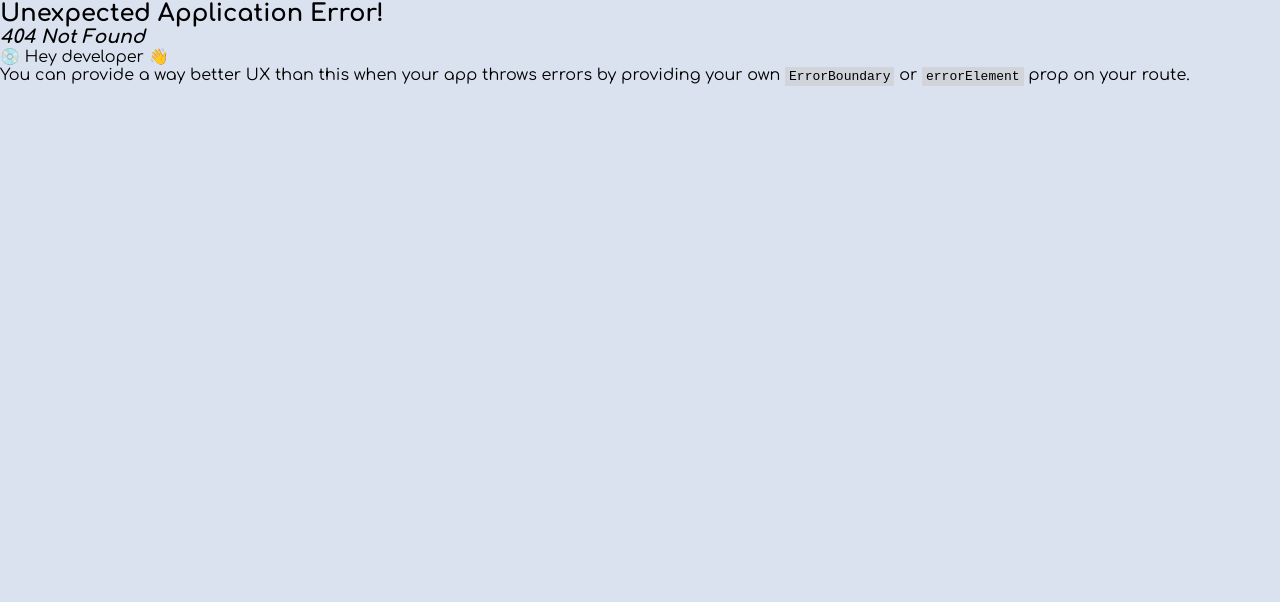
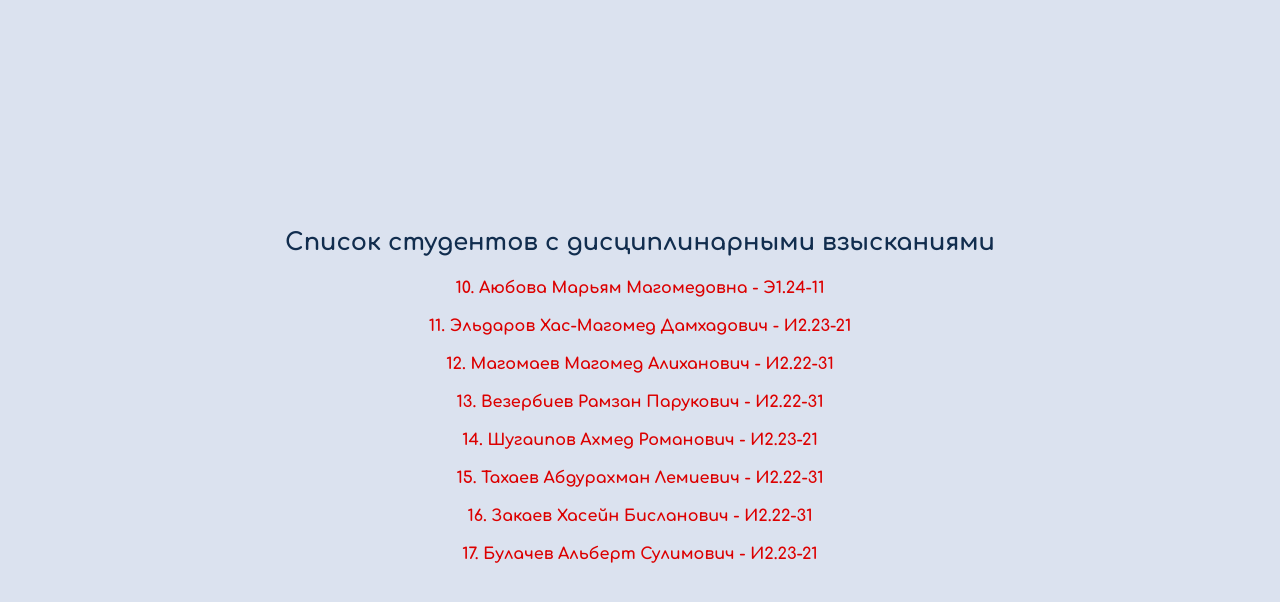
Before and after one commit to altairmsr/ggkit_dashboard, a React (Vite) app: page /redlist in a window 1280 px wide. Before the commit this address had no page. Shown: the top 602 px of the page. Built offline with nearby package versions, Linux system fonts and the light colour scheme.

Commit message:
updated redlist

```diff
--- a/package.json
+++ b/package.json
@@ -11,6 +11,7 @@
 	},
 	"dependencies": {
 		"@splidejs/react-splide": "^0.7.12",
+		"package.json": "^0.0.0",
 		"react": "^18.3.1",
 		"react-dom": "^18.3.1",
 		"react-router-dom": "^6.26.2",
@@ -26,6 +27,6 @@
 		"eslint-plugin-react-hooks": "^5.1.0-rc.0",
 		"eslint-plugin-react-refresh": "^0.4.9",
 		"globals": "^15.9.0",
-		"vite": "^5.4.11"
+		"vite": "^6.3.5"
 	}
 }
--- a/src/pages/Punishment/Punishment.jsx
+++ b/src/pages/Punishment/Punishment.jsx
@@ -40,23 +40,6 @@ const Punishment = () => {
 	const [people, setPeople] = useState(slideEl);
 	const [index, setIndex] = useState(0);
 
-	useEffect(() => {
-		const lastIndex = people.length - 1;
-		if (index < 0) {
-			setIndex(lastIndex);
-		}
-		if (index > lastIndex) {
-			setIndex(0);
-		}
-	}, [index, people]);
-
-	useEffect(() => {
-		let slider = setInterval(() => {
-			setIndex(index + 1);
-		}, 5000);
-		return () => clearInterval(slider);
-	}, [index]);
-
 	return (
 		<section className={style.page}>
 			<div className={style.cont}>
--- /dev/null
+++ b/src/pages/RedList/CarouselItem.jsx
@@ -0,0 +1,23 @@
+import React, { useRef, useEffect } from "react";
+import "./RedList.scss";
+
+const CarouselItem = ({ items, duration = 50 }) => {
+  return (
+    <div className="carousel-wrapper">
+      <div
+        className="carousel-content"
+        style={{
+          animationDuration: `${duration}s`,
+        }}
+      >
+        {[...items, ...items].map((item, index) => (
+          <div key={item.id} className="carousel-item">
+            {item.id}. {item.name} - {item.group}
+          </div>
+        ))}
+      </div>
+    </div>
+  );
+};
+
+export default CarouselItem;
--- /dev/null
+++ b/src/pages/RedList/RedList.jsx
@@ -0,0 +1,16 @@
+import React from 'react';
+import CarouselItem from './CarouselItem';
+import { items } from './carousel-config'
+
+function App() {
+  return (
+    <div className="cont_top">
+		<div className="group_cont">
+            <h2>Список студентов с дисциплинарными взысканиями</h2>
+            <CarouselItem items={items} duration={20} />
+        </div>
+    </div>
+  );
+}
+
+export default App;
--- /dev/null
+++ b/src/pages/RedList/RedList.scss
@@ -0,0 +1,27 @@
+.carousel-wrapper {
+  height: 300px; // можно менять
+  overflow: hidden;
+  position: relative;
+}
+
+.carousel-content {
+  display: flex;
+  flex-direction: column;
+  animation: scroll-vertical linear infinite;
+}
+
+@keyframes scroll-vertical {
+  0% {
+    transform: translateY(0%);
+  }
+  100% {
+    transform: translateY(-50%);
+  }
+}
+
+.carousel-item {
+  padding: 10px 20px;
+  text-align: center;
+  font-weight: 700;
+  color: rgb(220, 0, 0);
+}
--- /dev/null
+++ b/src/pages/RedList/carousel-config.js
@@ -0,0 +1,167 @@
+export const items = [
+  {
+    id: 1,
+    name: "Дикаев Делимбек Муслимович",
+    group: "О1.23-24",
+  },
+  {
+    id: 2,
+    name: "Дикаев Мяхди Супьянович",
+    group: "БАС1.24-11",
+  },
+  {
+    id: 3,
+    name: "Тукаев Абдул-Рахман Асланович",
+    group: "О2.24-11",
+  },
+  {
+    id: 4,
+    name: "Шахидов Мимолт Магомедович",
+    group: "БАС1.24-11",
+  },
+  {
+    id: 5,
+    name: "Хажмурадов Ахмед Рустамович",
+    group: "Э3.23-21",
+  },
+  {
+    id: 6,
+    name: "Байтулаев Ибрагим Исаевич",
+    group: "И2.23-21",
+  },
+  {
+    id: 7,
+    name: "Салатаев Тамерлан Лечиевич",
+    group: "ИБ1.24-11",
+  },
+  {
+    id: 8,
+    name: "Халадов Ахмед Разамбекович",
+    group: "И2.23-21",
+  },
+  {
+    id: 9,
+    name: "Ильясов Муслим Джабраилович",
+    group: "Э1.24-11",
+  },
+  {
+    id: 10,
+    name: "Аюбова Марьям Магомедовна",
+    group: "Э1.24-11",
+  },
+  {
+    id: 11,
+    name: "Эльдаров Хас-Магомед Дамхадович",
+    group: "И2.23-21",
+  },
+  {
+    id: 12,
+    name: "Магомаев Магомед Алиханович",
+    group: "И2.22-31",
+  },
+  {
+    id: 13,
+    name: "Везербиев Рамзан Парукович",
+    group: "И2.22-31",
+  },
+  {
+    id: 14,
+    name: "Шугаипов Ахмед Романович",
+    group: "И2.23-21",
+  },
+  {
+    id: 15,
+    name: "Тахаев Абдурахман Лемиевич",
+    group: "И2.22-31",
+  },
+  {
+    id: 16,
+    name: "Закаев Хасейн Бисланович",
+    group: "И2.22-31",
+  },
+  {
+    id: 17,
+    name: "Булачев Альберт Сулимович",
+    group: "И2.23-21",
+  },
+  {
+    id: 18,
+    name: "Эльмурзаев Юсуп Магомедович",
+    group: "И2.23-21",
+  },
+  {
+    id: 19,
+    name: "Андалаев Батыр Умарпашаевич",
+    group: "И2.23-21",
+  },
+  {
+    id: 20,
+    name: "Датиев Рахман Ризванович",
+    group: "И1.22-33",
+  },
+  {
+    id: 21,
+    name: "Эльсаев Хадис Ахмедович",
+    group: "И1.23-21",
+  },
+  {
+    id: 22,
+    name: "Бадаев Муслим Тамерланович",
+    group: "И1.23-22",
+  },
+  {
+    id: 23,
+    name: "Хакимов Сайфулла Алиевич",
+    group: "О1.24-11",
+  },
+  {
+    id: 24,
+    name: "Темуркаев Халид Сайдмагомедович",
+    group: "О1.24-11",
+  },
+  {
+    id: 25,
+    name: "Бетербиев Магомед Анзорович",
+    group: "О1.24-13",
+  },
+  {
+    id: 26,
+    name: "Умиев Леча Бамат-Гиреевич",
+    group: "О1.24-13",
+  },
+  {
+    id: 27,
+    name: "Умаров Ахмед Уллубийевич",
+    group: "БАС1.24-11",
+  },
+  {
+    id: 28,
+    name: "Яхиев Магомед Идрисович",
+    group: "БАС1.24-11",
+  },
+  {
+    id: 29,
+    name: "Касуев Исмаил Виситаевич",
+    group: "И2.24-11",
+  },
+  {
+    id: 30,
+    name: "Баркинхоев Магомед-Башир Хусейнович",
+    group: "И2.24-11",
+  },
+  {
+    id: 31,
+    name: "Темербулатов Сайфулла Зелимханович",
+    group: "И2.24-11",
+  },
+  {
+    id: 32,
+    name: "Джабраилов Ахмед Магомед-Хабибович",
+    group: "И2.24-11",
+  },
+  {
+    id: 33,
+    name: "Виситаев Мансур Сайханович",
+    group: "И2.23-21",
+  },
+];
```
Also changed, not shown: src/main.jsx (+4 -3 lines), 1 other file (tests, documents, lock files or other folders).
